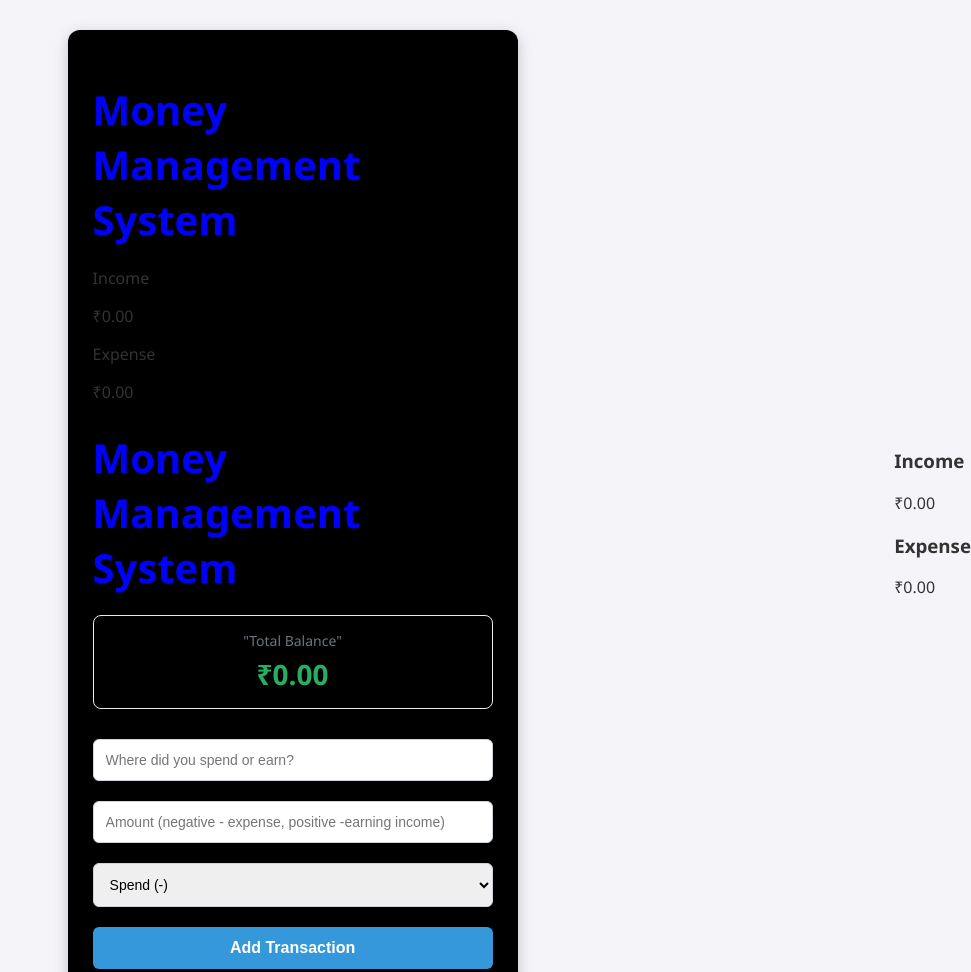
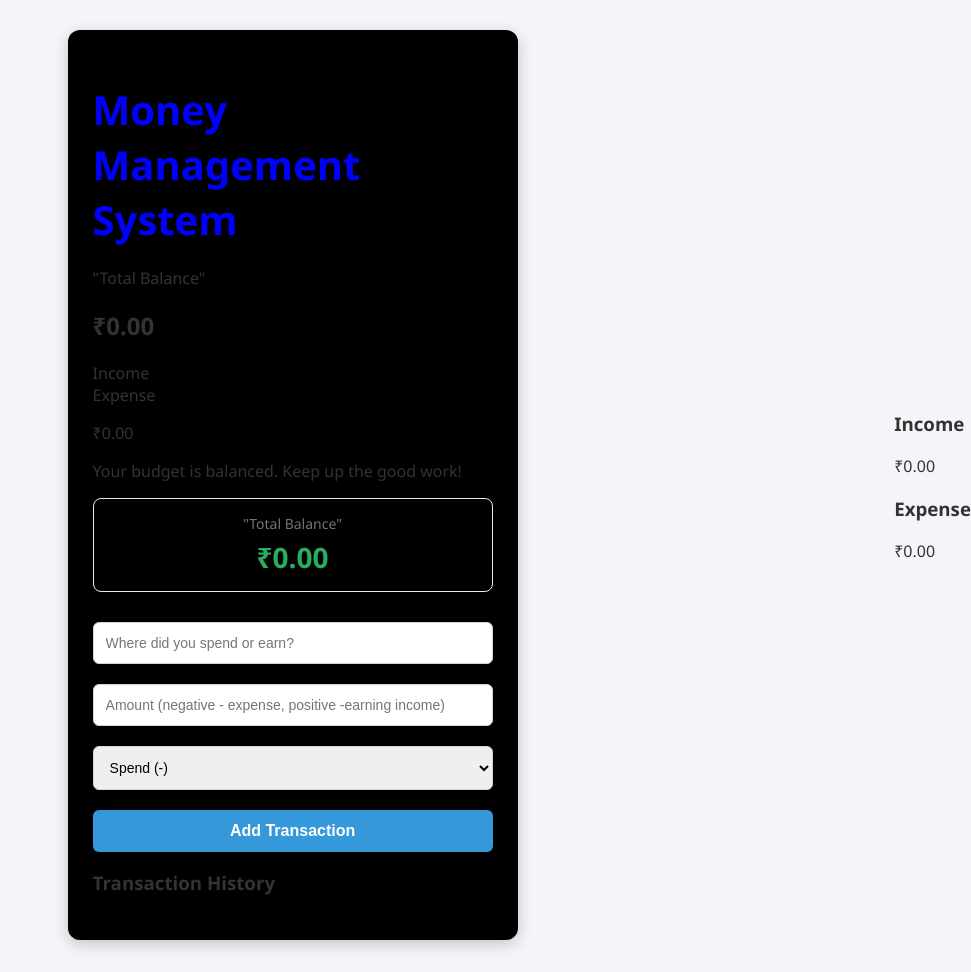
Before and after one commit to RajanSudan20/Money-Management-system, a plain HTML site: page index.html in a window 1280 px wide. Shown: the top 972 px of the page, without its empty margins (309-1280 px from the left). Drawn offline with Linux system fonts and the light colour scheme.

Commit message:
Update index.html
Adding Transaction history and fixing layout

```diff
--- a/index.html
+++ b/index.html
@@ -10,17 +10,24 @@
 <body>
     <div class="container">
         <h1>Money Management System</h1>
-        <div class="Top-summary">
-        <div class="Summary-item">
+        <div class="Balance-Box">
+        <p>"Total Balance"</p>
+        <h2 id="balance">₹0.00</h2>
+        </div>
+        <div class="Sub-Summary">
+            <div class="income-box">
         <span>Income</span>
-        <p id="income" class="plus">₹0.00</p>
+        <div class="Expense-box">
+            <span>Expense</span>
+            <p id="expense">₹0.00</p>
         </div>
-        <div class="Summary-item">
-        <span>Expense</span>
-        <p id="expense" class="minus">₹0.00</p>
-        </div>
-        </div>
-        <h1>Money Management System</h1>
+     </div>
+ </div>
+ <div id="Budget-Advice" class="advice-box">
+    <p id="advice-text">Your budget is balanced. Keep up the good work!</p>
+</div>
+
+
         <div class="balance-box">
             <p>"Total Balance"</p>
             <h2 id="balance">₹0.00</h2>
@@ -41,8 +48,8 @@
     </select>
     <button type="submit">Add Transaction</button>
 </form>
-
-   <ul id="transaction-list"></ul>
+<h3>Transaction History</h3>
+<ul id="transaction-list"></ul>
     <script src="script.js"></script>
  </div>
  <div class="inc-exp-container">
```
